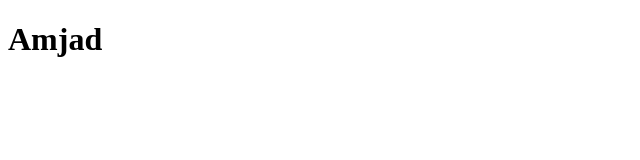
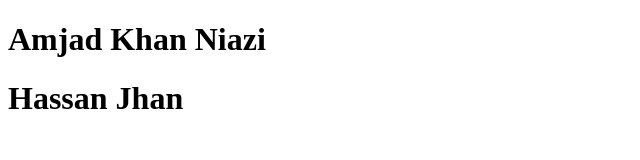
Before and after one commit to amjad5azx/example, a plain HTML site: page index.html in a window 1280 px wide. Shown: the whole page, without its empty margins (0-640 px from the left). Drawn offline with Linux system fonts and the light colour scheme.

Commit message:
index-chnage

```diff
--- a/index.html
+++ b/index.html
@@ -7,7 +7,8 @@
     <title>Initializa</title>
 </head>
 <body>
-    <h1>Amjad</h1>
+    <h1>Amjad Khan Niazi</h1>
+    <h1>Hassan Jhan</h1>
 
 </body>
 </html>
```
